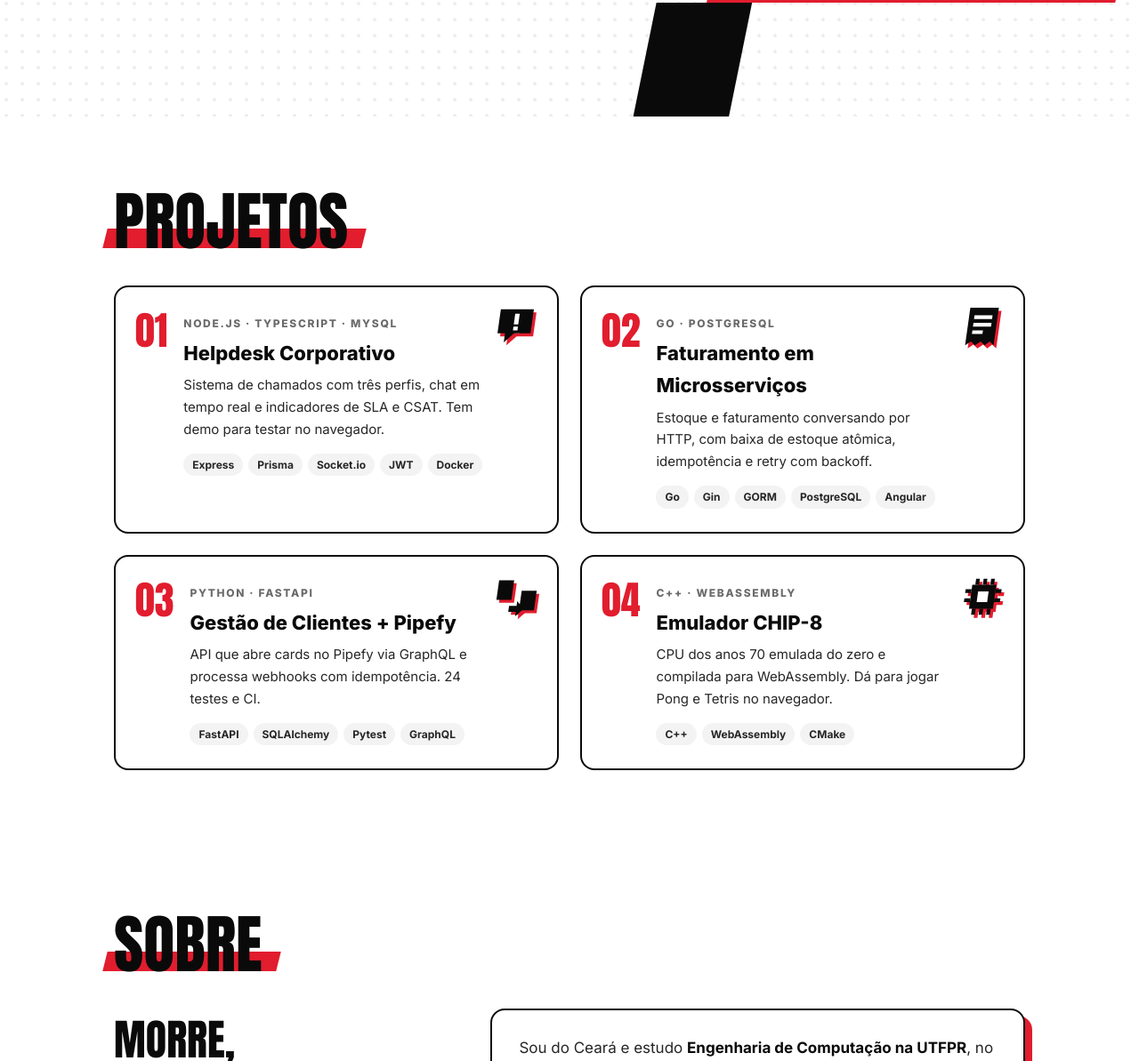
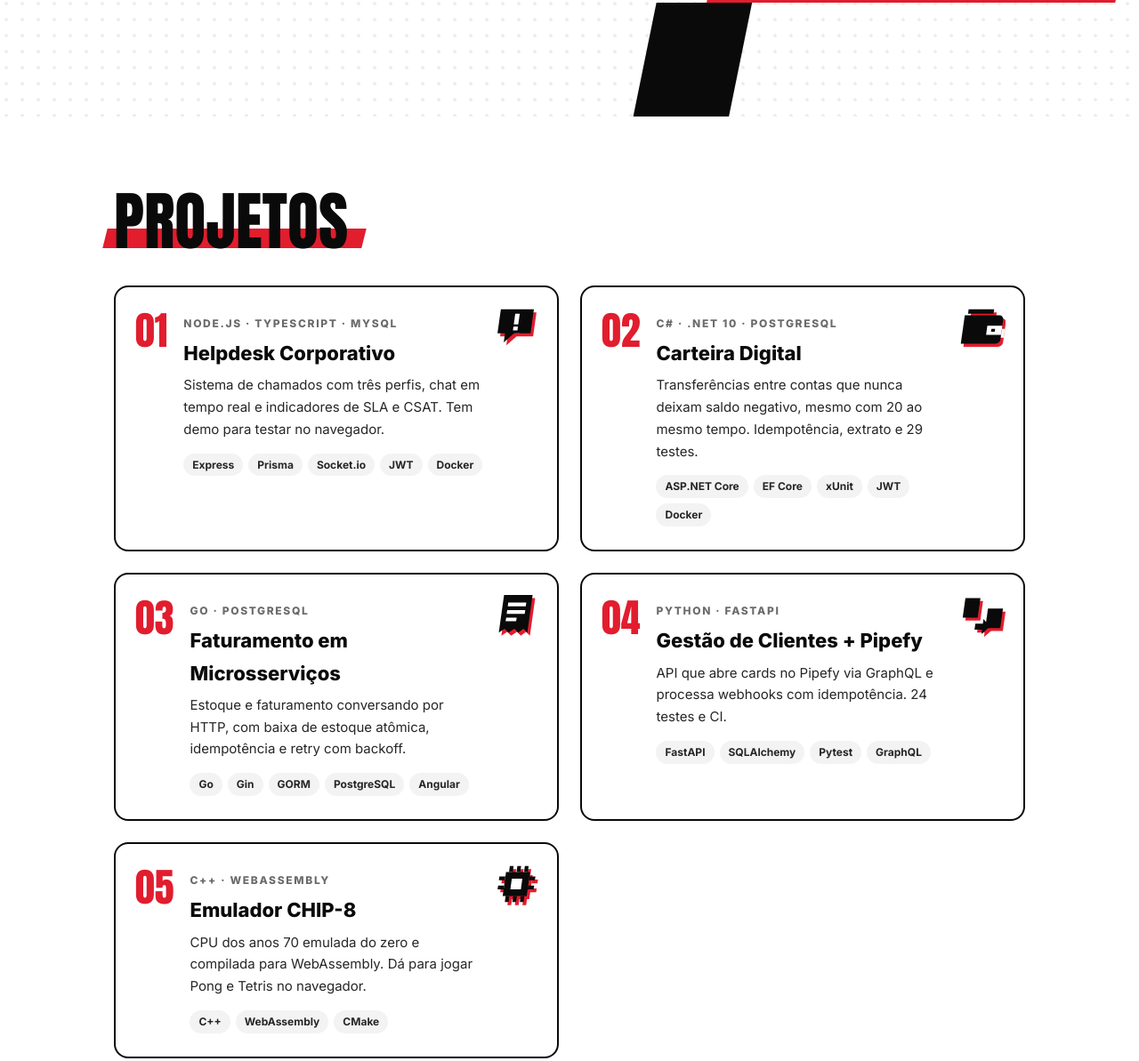
Before and after one commit to VitorAngN/vitorangn.github.io, a plain HTML site: page index.html in a window 1280 px wide. Shown: the part 669-1862 px from the top of the page at 89% size. Drawn offline with Linux system fonts and the light colour scheme.

Commit message:
Adiciona a Carteira Digital (C#/.NET) aos projetos

```diff
--- a/index.html
+++ b/index.html
@@ -147,7 +147,7 @@ h2.visivel::after{transform:skew(-14deg) scaleX(1)}
     <p class="lead">Desenvolvedor back-end atrás do primeiro estágio. APIs testadas, banco relacional, Docker e CI.</p>
   </div>
   <ul class="menu">
-    <li><a href="#projetos"><span class="papel"></span>Projetos<small>04</small></a></li>
+    <li><a href="#projetos"><span class="papel"></span>Projetos<small>05</small></a></li>
     <li><a href="#sobre"><span class="papel"></span>Sobre</a></li>
     <li><a href="#stack"><span class="papel"></span>Stack</a></li>
     <li><a href="#contato"><span class="papel"></span>Contato</a></li>
@@ -161,26 +161,32 @@ h2.visivel::after{transform:skew(-14deg) scaleX(1)}
         <div class="tags"><span>Express</span><span>Prisma</span><span>Socket.io</span><span>JWT</span><span>Docker</span></div></div>
         <span class="ir">→</span><svg class="icone" viewBox="0 0 64 64" aria-hidden="true"><g transform="skewX(-8) translate(6 0)"><g transform="translate(4 4)" fill="var(--red)"><path d="M8 8h44v32H30l-12 12v-12H8z"/><rect x="28" y="14" width="6" height="14" fill="var(--icone-fundo)"/><rect x="28" y="31" width="6" height="5" fill="var(--icone-fundo)"/></g><g fill="currentColor"><path d="M8 8h44v32H30l-12 12v-12H8z"/><rect x="28" y="14" width="6" height="14" fill="var(--icone-fundo)"/><rect x="28" y="31" width="6" height="5" fill="var(--icone-fundo)"/></g></g></svg>
       </a>
-      <a class="proj revelar" href="https://vitorangn.github.io/invoice-microservices-go/" style="--i:1">
+      <a class="proj revelar" href="https://vitorangn.github.io/carteira-digital-dotnet/" style="--i:1">
         <span class="num">02</span>
+        <div class="corpo"><span class="meta">C# · .NET 10 · PostgreSQL</span><h3>Carteira Digital</h3><p>Transferências entre contas que nunca deixam saldo negativo, mesmo com 20 ao mesmo tempo. Idempotência, extrato e 29 testes.</p>
+        <div class="tags"><span>ASP.NET Core</span><span>EF Core</span><span>xUnit</span><span>JWT</span><span>Docker</span></div></div>
+        <span class="ir">→</span><svg class="icone" viewBox="0 0 64 64" aria-hidden="true"><g transform="skewX(-8) translate(6 0)"><g transform="translate(4 4)" fill="var(--red)"><path d="M6 16h46a6 6 0 0 1 6 6v26a6 6 0 0 1-6 6H6z"/><path d="M10 8h34v6H10z"/><rect x="38" y="30" width="20" height="12" fill="var(--icone-fundo)"/><rect x="44" y="34" width="5" height="4"/></g><g fill="currentColor"><path d="M6 16h46a6 6 0 0 1 6 6v26a6 6 0 0 1-6 6H6z"/><path d="M10 8h34v6H10z"/><rect x="38" y="30" width="20" height="12" fill="var(--icone-fundo)"/><rect x="44" y="34" width="5" height="4"/></g></g></svg>
+      </a>
+      <a class="proj revelar" href="https://vitorangn.github.io/invoice-microservices-go/" style="--i:2">
+        <span class="num">03</span>
         <div class="corpo"><span class="meta">Go · PostgreSQL</span><h3>Faturamento em Microsserviços</h3><p>Estoque e faturamento conversando por HTTP, com baixa de estoque atômica, idempotência e retry com backoff.</p>
         <div class="tags"><span>Go</span><span>Gin</span><span>GORM</span><span>PostgreSQL</span><span>Angular</span></div></div>
         <span class="ir">→</span><svg class="icone" viewBox="0 0 64 64" aria-hidden="true"><g transform="skewX(-8) translate(6 0)"><g transform="translate(4 4)" fill="var(--red)"><path d="M12 6h38v50l-6-5-6 5-6-5-7 5-6-5-7 5z"/><rect x="19" y="16" width="24" height="5" fill="var(--icone-fundo)"/><rect x="19" y="26" width="24" height="5" fill="var(--icone-fundo)"/><rect x="19" y="36" width="14" height="5" fill="var(--icone-fundo)"/></g><g fill="currentColor"><path d="M12 6h38v50l-6-5-6 5-6-5-7 5-6-5-7 5z"/><rect x="19" y="16" width="24" height="5" fill="var(--icone-fundo)"/><rect x="19" y="26" width="24" height="5" fill="var(--icone-fundo)"/><rect x="19" y="36" width="14" height="5" fill="var(--icone-fundo)"/></g></g></svg>
       </a>
-      <a class="proj revelar" href="https://vitorangn.github.io/mundo-invest-backend-pipefy/" style="--i:2">
-        <span class="num">03</span>
+      <a class="proj revelar" href="https://vitorangn.github.io/mundo-invest-backend-pipefy/" style="--i:3">
+        <span class="num">04</span>
         <div class="corpo"><span class="meta">Python · FastAPI</span><h3>Gestão de Clientes + Pipefy</h3><p>API que abre cards no Pipefy via GraphQL e processa webhooks com idempotência. 24 testes e CI.</p>
         <div class="tags"><span>FastAPI</span><span>SQLAlchemy</span><span>Pytest</span><span>GraphQL</span></div></div>
         <span class="ir">→</span><svg class="icone" viewBox="0 0 64 64" aria-hidden="true"><g transform="skewX(-8) translate(6 0)"><g transform="translate(4 4)" fill="var(--red)"><rect x="6" y="10" width="20" height="26"/><rect x="38" y="24" width="20" height="26"/><path d="M24 44h10v-6l10 10-10 10v-6H24z"/></g><g fill="currentColor"><rect x="6" y="10" width="20" height="26"/><rect x="38" y="24" width="20" height="26"/><path d="M24 44h10v-6l10 10-10 10v-6H24z"/></g></g></svg>
       </a>
-      <a class="proj revelar" href="https://vitorangn.github.io/oldCPUEmulator/" style="--i:3">
-        <span class="num">04</span>
+      <a class="proj revelar" href="https://vitorangn.github.io/oldCPUEmulator/" style="--i:4">
+        <span class="num">05</span>
         <div class="corpo"><span class="meta">C++ · WebAssembly</span><h3>Emulador CHIP-8</h3><p>CPU dos anos 70 emulada do zero e compilada para WebAssembly. Dá para jogar Pong e Tetris no navegador.</p>
         <div class="tags"><span>C++</span><span>WebAssembly</span><span>CMake</span></div></div>
         <span class="ir">→</span><svg class="icone" viewBox="0 0 64 64" aria-hidden="true"><g transform="skewX(-8) translate(6 0)"><g transform="translate(4 4)" fill="var(--red)"><rect x="16" y="16" width="32" height="32"/><g><rect x="20" y="8" width="5" height="8"/><rect x="30" y="8" width="5" height="8"/><rect x="40" y="8" width="5" height="8"/><rect x="20" y="48" width="5" height="8"/><rect x="30" y="48" width="5" height="8"/><rect x="40" y="48" width="5" height="8"/><rect x="8" y="22" width="8" height="5"/><rect x="8" y="34" width="8" height="5"/><rect x="48" y="22" width="8" height="5"/><rect x="48" y="34" width="8" height="5"/></g><rect x="25" y="25" width="14" height="14" fill="var(--icone-fundo)"/></g><g fill="currentColor"><rect x="16" y="16" width="32" height="32"/><g><rect x="20" y="8" width="5" height="8"/><rect x="30" y="8" width="5" height="8"/><rect x="40" y="8" width="5" height="8"/><rect x="20" y="48" width="5" height="8"/><rect x="30" y="48" width="5" height="8"/><rect x="40" y="48" width="5" height="8"/><rect x="8" y="22" width="8" height="5"/><rect x="8" y="34" width="8" height="5"/><rect x="48" y="22" width="8" height="5"/><rect x="48" y="34" width="8" height="5"/></g><rect x="25" y="25" width="14" height="14" fill="var(--icone-fundo)"/></g></g></svg>
       </a></div></section>
-<section id="sobre"><h2 class="titulo">Sobre</h2><div class="sobre"><div class="citacao revelar">Morre,<br><span>aprende,</span><br>tenta de novo.</div><div class="texto revelar" style="--i:1"><p>Sou do Ceará e estudo <strong>Engenharia de Computação na UTFPR</strong>, no Paraná. Antes da faculdade fiz o técnico em informática e trabalhei com suporte, o que me deixou com o hábito de olhar para o sistema rodando, e não só para o código.</p><p>Hoje meu foco é <strong>back-end</strong>: APIs em Node.js/TypeScript, Go e Python, banco relacional, testes, containers e CI. Gosto dos problemas que aparecem quando muita coisa acontece ao mesmo tempo: dois cliques na mesma ação, uma requisição repetida, um serviço fora do ar.</p><p>Fora do código, sou aquele que morre 40 vezes no mesmo chefe e volta na 41ª. Levo esse jeito para os bugs também.</p></div></div></section>
-<section id="stack"><h2 class="titulo">Stack</h2><div class="stack"><div class="st revelar" style="--i:0"><h4>Back-end</h4><p>Node.js, TypeScript, Express, Go, Python, Java</p></div><div class="st revelar" style="--i:1"><h4>Dados</h4><p>PostgreSQL, MySQL, Prisma, GORM, SQLAlchemy</p></div><div class="st revelar" style="--i:2"><h4>Entrega</h4><p>Docker, GitHub Actions, Linux, AWS EC2, testes automatizados</p></div><div class="st revelar" style="--i:3"><h4>Base</h4><p>C/C++, estruturas de dados, redes, sistemas operacionais</p></div></div></section>
+<section id="sobre"><h2 class="titulo">Sobre</h2><div class="sobre"><div class="citacao revelar">Morre,<br><span>aprende,</span><br>tenta de novo.</div><div class="texto revelar" style="--i:1"><p>Sou do Ceará e estudo <strong>Engenharia de Computação na UTFPR</strong>, no Paraná. Antes da faculdade fiz o técnico em informática e trabalhei com suporte, o que me deixou com o hábito de olhar para o sistema rodando, e não só para o código.</p><p>Hoje meu foco é <strong>back-end</strong>: APIs em Node.js/TypeScript, C#/.NET, Go e Python, banco relacional, testes, containers e CI. Gosto dos problemas que aparecem quando muita coisa acontece ao mesmo tempo: dois cliques na mesma ação, uma requisição repetida, um serviço fora do ar.</p><p>Fora do código, sou aquele que morre 40 vezes no mesmo chefe e volta na 41ª. Levo esse jeito para os bugs também.</p></div></div></section>
+<section id="stack"><h2 class="titulo">Stack</h2><div class="stack"><div class="st revelar" style="--i:0"><h4>Back-end</h4><p>Node.js, TypeScript, C#/.NET, Go, Python, Java</p></div><div class="st revelar" style="--i:1"><h4>Dados</h4><p>PostgreSQL, MySQL, Prisma, GORM, SQLAlchemy</p></div><div class="st revelar" style="--i:2"><h4>Entrega</h4><p>Docker, GitHub Actions, Linux, AWS EC2, testes automatizados</p></div><div class="st revelar" style="--i:3"><h4>Base</h4><p>C/C++, estruturas de dados, redes, sistemas operacionais</p></div></div></section>
 <div class="contato revelar" id="contato"><h2 class="titulo visivel">Bora conversar?</h2><p>Se você tem uma vaga de estágio em back-end, eu quero ouvir.</p>
 <div class="acoes"><a class="btn p" href="mailto:victornogueira1130@gmail.com"><span>Enviar e-mail</span></a><a class="btn" href="https://www.linkedin.com/in/vitorangn/"><span>LinkedIn</span></a></div></div>
 </div>
```
